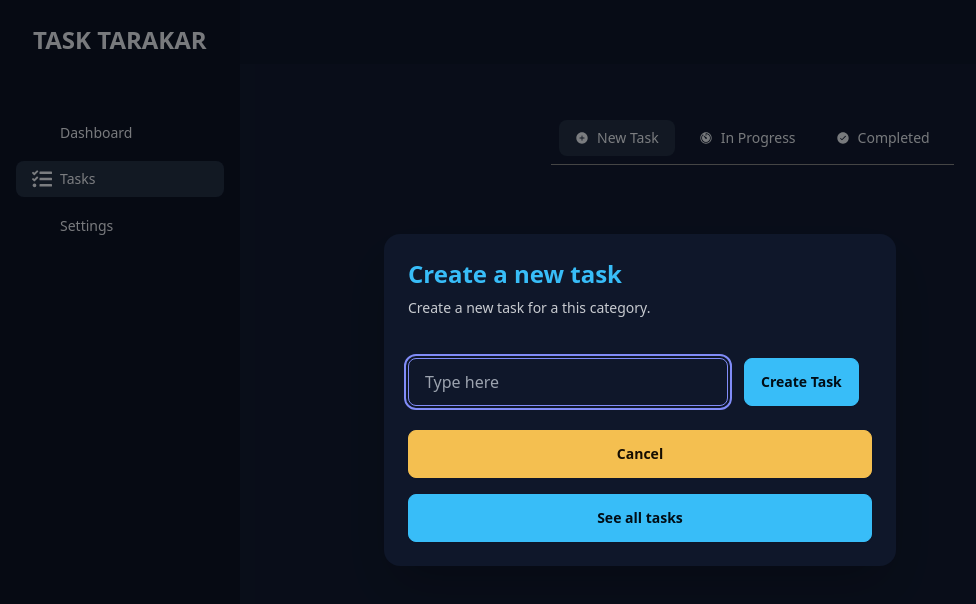
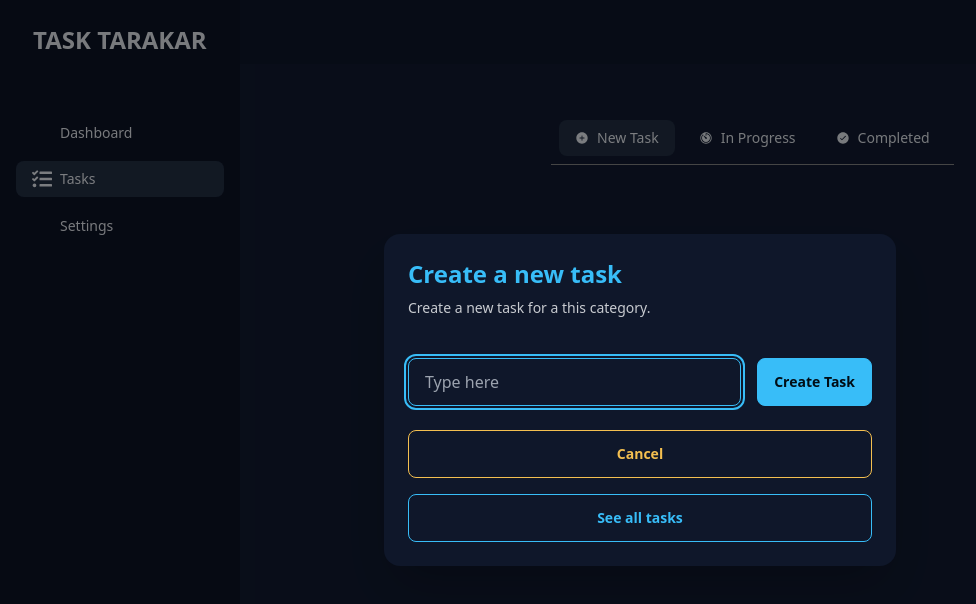
Before and after one commit to itzAmka/Task-Tarakar, a React (Vite) app: page /tasks/1/create-task in a window 1280 px wide. Shown: the top 604 px of the page, without its empty margins (0-976 px from the left). Built offline with nearby package versions, Linux system fonts and the light colour scheme; no server answers; sample sign-in values are in the browser's storage; some icons are missing.

Commit message:
update  page's styles

```diff
--- a/src/pages/tasks/create-task.tsx
+++ b/src/pages/tasks/create-task.tsx
@@ -106,7 +106,7 @@ const CreateTask = () => {
                 <input
                   type='text'
                   placeholder='Type here'
-                  className='input input-bordered input-secondary w-full sm:max-w-xs'
+                  className='input input-bordered input-primary w-full'
                   name='title'
                   ref={titleInputRef}
                 />
@@ -115,7 +115,7 @@ const CreateTask = () => {
 
               <div className='flex flex-col gap-4'>
                 <button
-                  className='btn btn-warning w-full'
+                  className='btn btn-warning btn-outline w-full'
                   type='button'
                   onClick={goBack}
                 >
@@ -124,7 +124,7 @@ const CreateTask = () => {
                 {categoryId && (
                   <Link
                     to={`/tasks/${categoryId}`}
-                    className='btn btn-primary w-full'
+                    className='btn btn-primary btn-outline w-full'
                   >
                     See all tasks
                   </Link>
```
